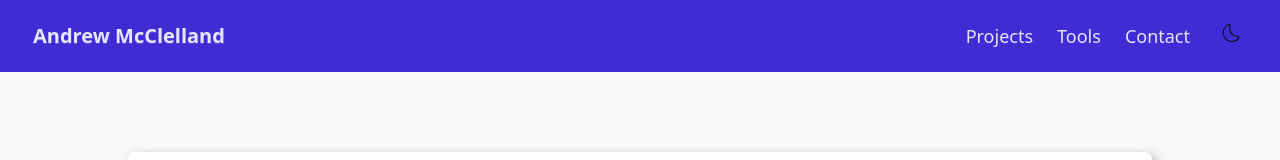
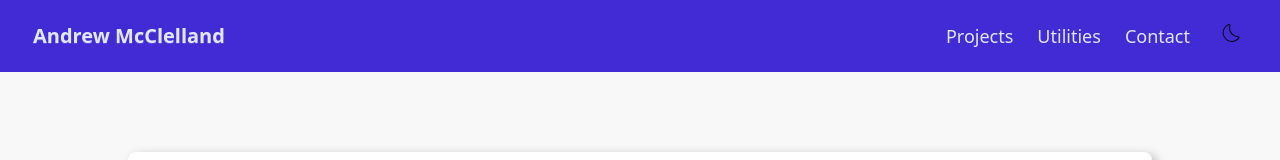
Before and after one commit to aejmcclelland/portfolio, a Next.js app: page / in a window 1280 px wide. Shown: the top 160 px of the page. Built offline with nearby package versions, Linux system fonts and the light colour scheme; no server answers.

Commit message:
changed the tools page to be more - utilites

```diff
--- a/src/app/(site)/local-tools/page.tsx
+++ b/src/app/(site)/utilities/page.tsx
@@ -3,7 +3,7 @@ import { getPayload } from 'payload';
 import config from '@payload-config';
 import { Project } from '@/types';
 
-// Local Tools are fetched from Payload at request time
+// Utilities are fetched from Payload at request time
 export const dynamic = 'force-dynamic';
 
 type RawProject = {
@@ -18,7 +18,7 @@ type RawProject = {
 	liveLink?: string;
 };
 
-export default async function LocalToolsPage() {
+export default async function UtilitiesPage() {
 	const payload = await getPayload({ config });
 
 	const findResult = await payload.find({
@@ -44,22 +44,21 @@ export default async function LocalToolsPage() {
 	}));
 
 	// Expect your Payload Projects collection to include an option like: "localTool"
-	const localTools = projectList.filter((p) => p.projectType === 'localTool');
+	const utilities = projectList.filter((p) => p.projectType === 'localTool');
 
 	return (
 		<main className='min-h-screen px-6 py-20 sm:px-10 bg-base-200 text-base-content'>
 			<div className='max-w-5xl mx-auto space-y-16'>
 				<section>
 					<div className='text-center mb-10'>
-						<h1 className='text-4xl font-bold mb-4 text-primary'>Local Tools</h1>
+						<h1 className='text-4xl font-bold mb-4 text-primary'>Utilities</h1>
 						<p className='text-base-content/80 max-w-2xl mx-auto'>
-							Smaller utilities and experiments I’ve built to support my main projects — scripts, automations, and local-only tools.
-							If a tool isn’t deployed, you can still run it locally from the GitHub repo.
+							A small set of reusable scripts and utilities I’ve built to support my main projects — automation, repeatable workflows, and keeping things consistent. Most are designed to run locally; each entry links to the repo with setup instructions.
 						</p>
 					</div>
 
 					<div className='grid gap-8 md:grid-cols-2 auto-rows-fr'>
-						{localTools.map((project) => (
+						{utilities.map((project) => (
 							<div key={project.id} className='h-full'>
 								<ProjectCard
 									images={project.images}
--- a/src/components/Navbar.tsx
+++ b/src/components/Navbar.tsx
@@ -40,7 +40,7 @@ export default function Navbar() {
 								href='/local-tools'
 								onClick={() => setIsOpen(false)}
 								className='text-lg text-primary-content hover:text-warning transition-colors duration-200'>
-								Tools
+								Utilities
 							</Link>
 						</li>
 						<li>
@@ -118,7 +118,7 @@ export default function Navbar() {
 								href='/local-tools'
 								onClick={() => setIsOpen(false)}
 								className='text-lg text-primary-content hover:text-warning transition-colors duration-200'>
-								Tools
+								Utilities
 							</Link>
 						</li>
 						<li>
```
